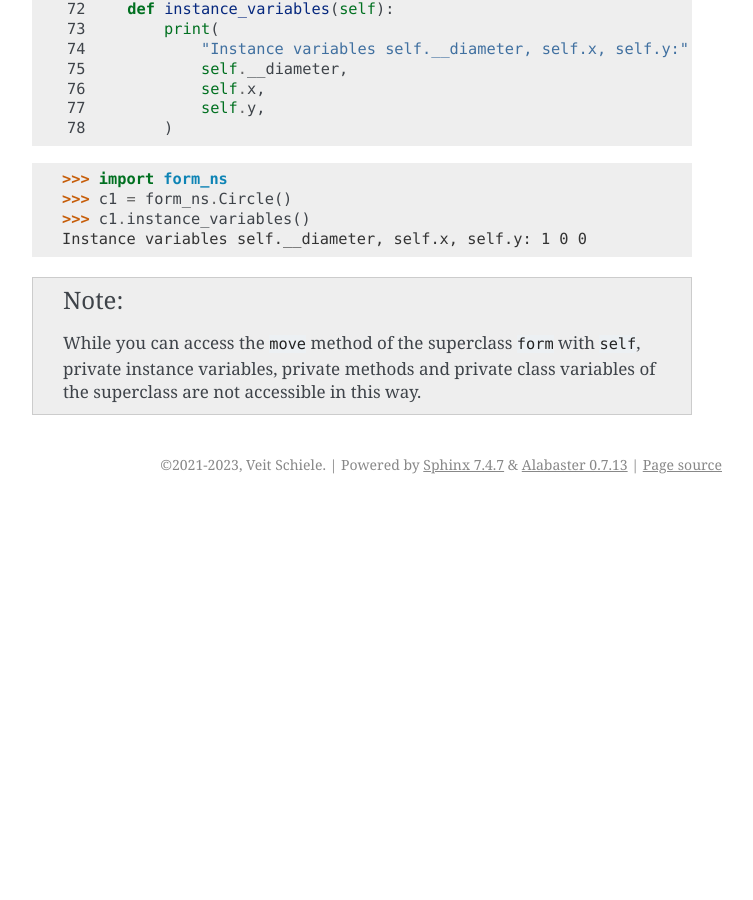
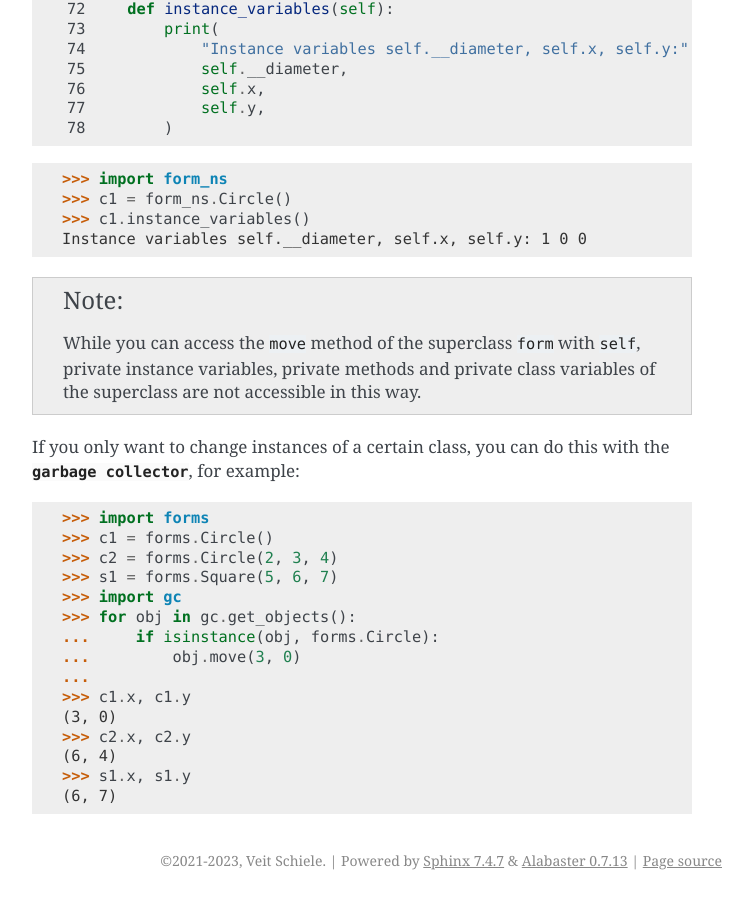
Before and after one commit to veit/python-basics-tutorial, a Sphinx documentation site: the page built from docs/oop/namespaces.rst, in a window 1280 px wide and 900 px high, scrolled down 1302 px. Shown: the whole window, without its empty margins (388-1141 px from the left). Built offline with Sphinx 7.4.7, drawn with Linux system fonts in a browser that asks for light colours; pages that are not in the unit, such as notebooks, are missing from menus; before the commit the page ends 1806 px from its top, so only the background shows below that.

Commit message:
:memo: Add example for a for loop over all objects

```diff
--- a/docs/oop/namespaces.rst
+++ b/docs/oop/namespaces.rst
@@ -79,3 +79,24 @@ You can now analyse the namespace of the instance with the method
     While you can access the ``move`` method of the superclass ``form`` with
     ``self``, private instance variables, private methods and private class
     variables of the superclass are not accessible in this way.
+
+If you only want to change instances of a certain class, you can do this with
+the :mod:`garbage collector <gc>`, for example:
+
+.. code-block:: python
+
+    >>> import forms
+    >>> c1 = forms.Circle()
+    >>> c2 = forms.Circle(2, 3, 4)
+    >>> s1 = forms.Square(5, 6, 7)
+    >>> import gc
+    >>> for obj in gc.get_objects():
+    ...     if isinstance(obj, forms.Circle):
+    ...         obj.move(3, 0)
+    ...
+    >>> c1.x, c1.y
+    (3, 0)
+    >>> c2.x, c2.y
+    (6, 4)
+    >>> s1.x, s1.y
+    (6, 7)
```
